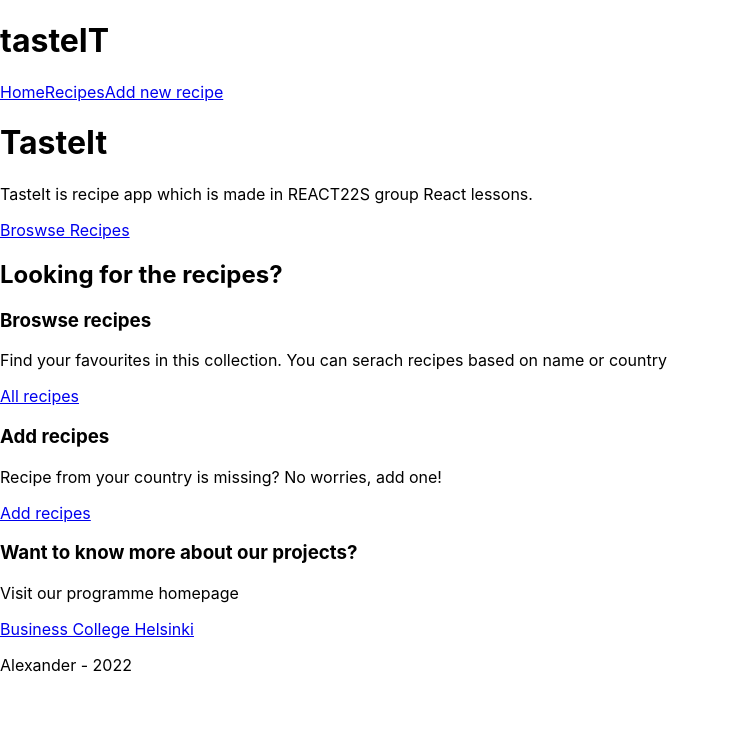
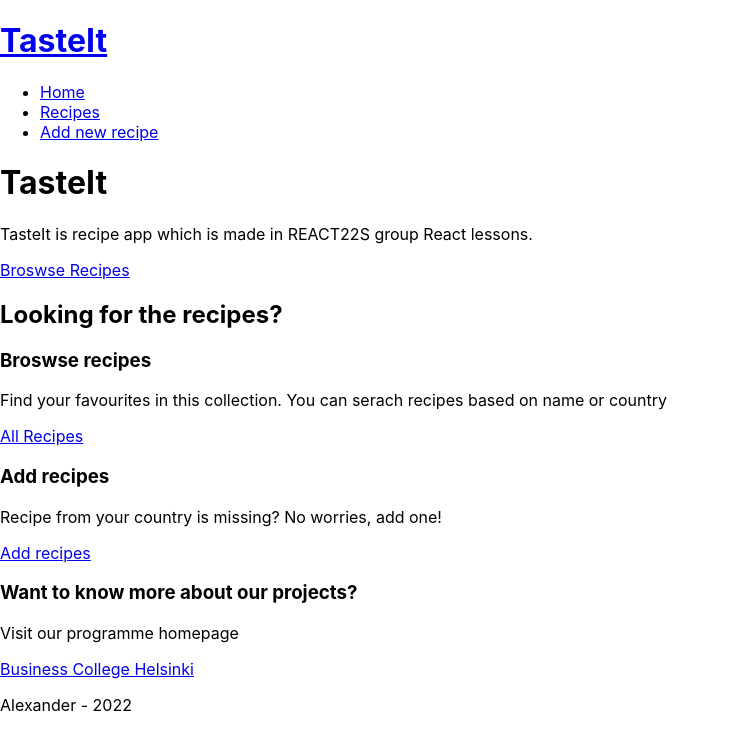
Before and after one commit to BPharoh/tasteIT-app, a React (Create React App) app: page / in a window 1280 px wide. Shown: the top 750 px of the page, without its empty margins (0-730 px from the left). Built offline with nearby package versions, Linux system fonts and the light colour scheme; the HTML template or start-up script is replaced by a standard one.

Commit message:
Added a back button to recipe card

```diff
--- a/src/App.js
+++ b/src/App.js
@@ -1,29 +1,33 @@
 import React from 'react';
-import { BrowserRouter, Routes, Route, useParams } from 'react-router-dom'
+import { BrowserRouter, Route, Routes} from 'react-router-dom'
 import './App.css';
 
 import Home from './pages/Home';
 import Recipes from './pages/Recipes';
 import RecipesPlus from './pages/RecipesPlus';
 import SingleRecipe from './pages/SingleRecipe';
-import NavBar from './components/NavBar';
+import Layout from './pages/Layout';
+import WrongPage from './pages/WrongPage';
 
-const RouterWrapper  = (props) => {
-  const params = useParams();
+// const RouterWrapper  = (props) => {
+//   const params = useParams();
 
-  return <SingleRecipe params={params} {...props} /> //props can be used to pass properties
+//   return <SingleRecipe params={params} {...props} /> //props can be used to pass properties
 
-};
+// };
 
  const App = () => {
-  <NavBar />
   return (
     <BrowserRouter>
     <Routes>
-        <Route path="/" element={<Home />}    />
+      <Route path='/' element={<Layout />} >
+        <Route index element={<Home />}    />
         <Route path="recipes" element={<Recipes />} />
+        <Route path="singlerecipe" element={<SingleRecipe />} />
+        <Route path="recipes/:singlerecipe" element={<SingleRecipe />} />
         <Route path="recipesplus" element={<RecipesPlus />} />
-          <Route path="recipesplus/:singlerecipe" element={<RouterWrapper />} />
+        <Route path='*'  element={<WrongPage />} />
+      </Route>
     </Routes>
     </BrowserRouter>
   );
--- /dev/null
+++ b/src/components/Main.jsx
@@ -0,0 +1,12 @@
+import React from 'react';
+import { Outlet } from 'react-router-dom';
+
+const Main = () => {
+    return (
+        <div>
+            <Outlet/>
+        </div>
+    );
+};
+
+export default Main;
--- a/src/components/NavBar.jsx
+++ b/src/components/NavBar.jsx
@@ -4,11 +4,13 @@ import { Link } from "react-router-dom";
 const Navbar = () => {
     return (
         <div className='navBar'>
-        <h1>tasteIT</h1>
+        <h1><Link to="/">TasteIt</Link></h1>
         <nav>
-        <Link to="/">Home</Link>
-        <Link to="/recipes">Recipes</Link>
-        <Link to="/recipesplus">Add new recipe</Link>
+          <ul>
+            <li><Link to="/">Home</Link></li>
+            <li><Link to="recipes">Recipes</Link></li>
+            <li><Link to="recipesplus">Add new recipe</Link></li>
+          </ul>
       </nav>
     </div>
     );
--- a/src/components/RecipeCard.jsx
+++ b/src/components/RecipeCard.jsx
@@ -6,11 +6,7 @@ const RecipeCard = () => {
         <div className='recipe-card'>
             <img src="https://plus.unsplash.com/premium_photo-1663127648893-390677703b5a?ixlib=rb-4.0.3&ixid=MnwxMjA3fDB8MHxzZWFyY2h8MTN8fG1hc2hlZCUyMHBvdGF0b3xlbnwwfHwwfHw%3D&auto=format&fit=crop&w=900&q=60" alt="mashed-potatoes"/>
             <h3>Mashed Potatoes</h3>
-            <Link to="/singlerecipe">See More</Link>
-            <Link to="../pages/singlerecipe">See More 2</Link>
-            <a href="/singlerecipe">All recipes</a>
-            <a href="/pages/singlerecipe">All recipes</a>
-
+            <p><Link to="singlerecipe">See More</Link></p>
         </div>
     );
 };
--- a/src/components/WelcomeBanner.jsx
+++ b/src/components/WelcomeBanner.jsx
@@ -1,11 +1,12 @@
 import React from 'react';
+import { Link } from "react-router-dom";
 
 const WelcomeBanner = () => {
     return (
         <div className='welcomeBanner'>
             <h1>TasteIt</h1>
             <p>TasteIt is recipe app which is made in REACT22S group React lessons.</p>
-            <a href="/recipes">Broswse Recipes</a>
+            <p><Link to="/recipes">Broswse Recipes</Link></p>
         </div>
     );
 };
--- a/src/pages/Home.jsx
+++ b/src/pages/Home.jsx
@@ -1,24 +1,22 @@
 import React from 'react';
-import NavBar from '../components/NavBar';
 import WelcomeBanner from '../components/WelcomeBanner';
-import FootBar from '../components/FootBar';
+import { Link } from "react-router-dom";
 
 const Home = () => {
     return (
         <div>
-            <NavBar />
             <WelcomeBanner />
             <h2>Looking for the recipes?</h2>
             <div className="homeNav">
                 <div className="homeGroup">
                     <h3>Broswse recipes</h3>
                     <p>Find your favourites in this collection. You can serach recipes based on name or country</p>
-                    <a href="/recipes">All recipes</a>
+                    <Link to="recipes">All Recipes</Link>
                 </div>
                 <div className="homeGroup">
                     <h3>Add recipes</h3>
                     <p>Recipe from your country is missing? No worries, add one!</p>
-                    <a href="/recipesplus">Add recipes</a>
+                    <Link to="recipesplus">Add recipes</Link>
                 </div>
                 <div className="homeGroup">
                     <h3>Want to know more about our projects?</h3>
@@ -26,7 +24,6 @@ const Home = () => {
                     <a href="https://en.bc.fi/qualifications/full-stack-web-developer-program/">Business College Helsinki</a>
                 </div>
             </div>
-            <FootBar />
         </div>
     );
 };
--- /dev/null
+++ b/src/pages/Layout.jsx
@@ -0,0 +1,16 @@
+import React from 'react';
+import Main from '../components/Main';
+import Navbar from '../components/NavBar';
+import FootBar from '../components/FootBar';
+
+const Layout = () => {
+    return (
+        <div>
+            <Navbar />
+            <Main />
+            <FootBar />
+        </div>
+    );
+};
+
+export default Layout;
--- a/src/pages/SingleRecipe.jsx
+++ b/src/pages/SingleRecipe.jsx
@@ -1,11 +1,16 @@
 import React from 'react';
+import { useNavigate } from 'react-router-dom';
 
 const SingleRecipe = () => {
+    let navigate = useNavigate();
+    const handleNavigate = () => {
+        navigate(-1)
+    }
     return (
         <div className="see-more">
                 <h1>name</h1>
                 <div className="top-section">
-                <img src="" alt="name" />
+                <img src="https://images.unsplash.com/photo-1618641986557-1ecd230959aa?ixlib=rb-4.0.3&ixid=MnwxMjA3fDB8MHxzZWFyY2h8NXx8cHJvZmlsZXxlbnwwfHwwfHw%3D&auto=format&fit=crop&w=800&q=60" alt="name" />
                 <h2>name</h2>
                 <h2>author</h2>
                 </div>
@@ -19,7 +24,7 @@ const SingleRecipe = () => {
                         <tr><td>Soup good! Me like it!</td></tr>
                     </table>
                 </div>
-                <button type='button'>Go back</button>
+                <button type='button' onClick={handleNavigate}>Go Back</button>
             </div>
     );
 };
--- /dev/null
+++ b/src/pages/WrongPage.jsx
@@ -0,0 +1,11 @@
+import React from 'react';
+
+const WrongPage = () => {
+    return (
+        <div>
+            <p>You visited a wrong page, please click the home button above</p>
+        </div>
+    );
+};
+
+export default WrongPage;
```
